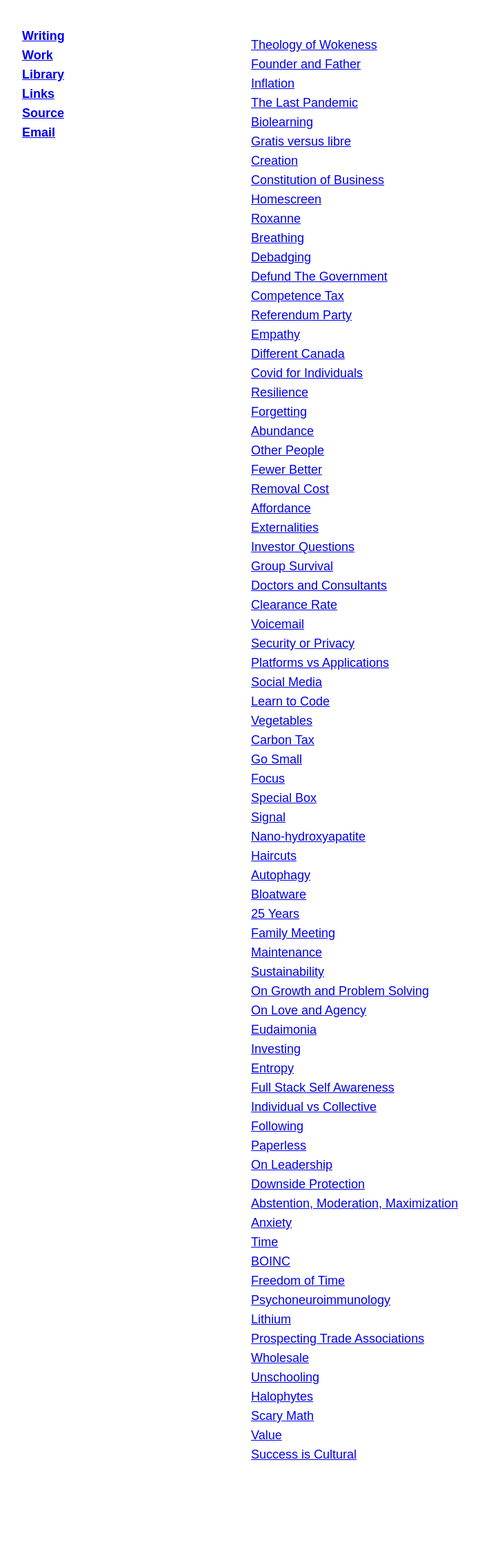
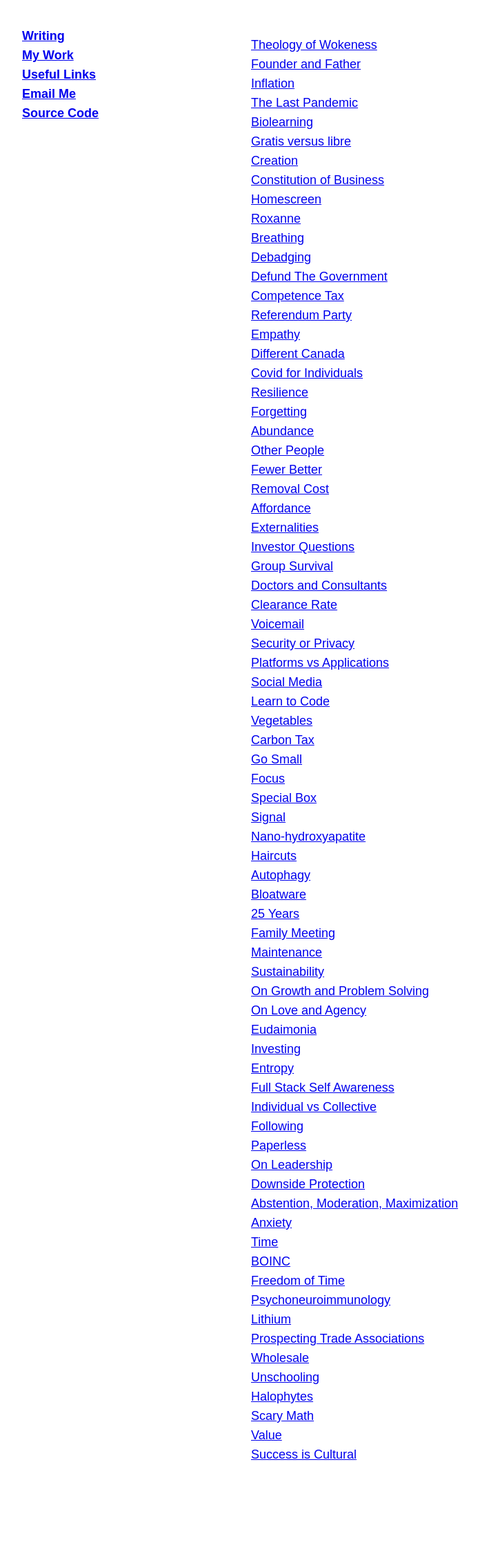
Before and after one commit to rogerkirkness/writing, a Jekyll site: the page built from index.html, in a window 1280 px wide. Shown: the whole page at 69% size, without its empty margins (16-712 px from the left). Built offline with Jekyll 4.4.1, drawn with Linux system fonts in a browser that asks for light colours.

Commit message:
Update default.html

```diff
--- a/_layouts/default.html
+++ b/_layouts/default.html
@@ -53,11 +53,10 @@
 	<nav class="nav">
 		<ul class="menu">
 			<li><a href="https://rogerkirkness.com/">Writing</a></li>
-			<li><a target="_blank" rel="noopener" href="https://convictional.com">Work</a></li>
-			<li><a target="_blank" rel="noopener" href="https://docs.google.com/spreadsheets/d/1p8F9J2mziGSeuGS03KSrfdU9vbjFh1HmzGF4HOhZ-CU/edit?usp=sharing">Library</a></li>
-			<li><a href="https://rogerkirkness.com/following">Links</a></li>
-			<li><a href="https://github.com/rogerkirkness/personal">Source</a></li>
-			<li><a target="_blank" rel="noopener" href="mailto:rogerjkirkness@gmail.com">Email</a></li>
+			<li><a target="_blank" rel="noopener" href="https://convictional.com">My Work</a></li>
+			<li><a href="https://rogerkirkness.com/following">Useful Links</a></li>
+			<li><a target="_blank" rel="noopener" href="mailto:rogerjkirkness@gmail.com">Email Me</a></li>
+			<li><a href="https://github.com/rogerkirkness/personal">Source Code</a></li>
 		</ul>
 	</nav>
 	<div class="container">
```
